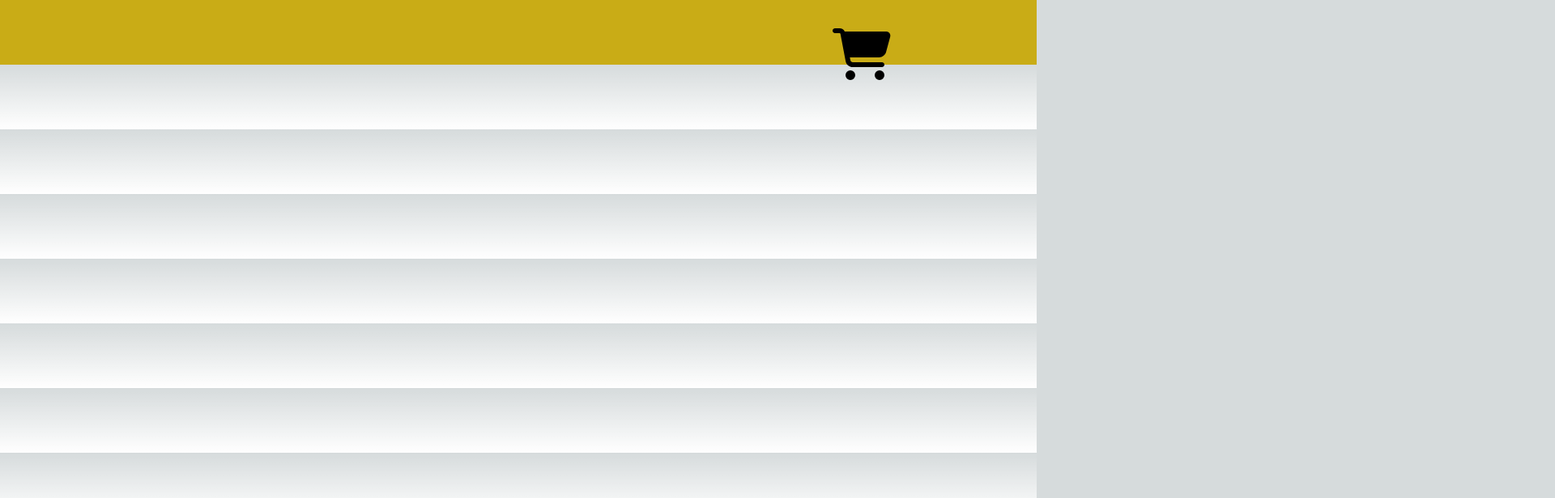
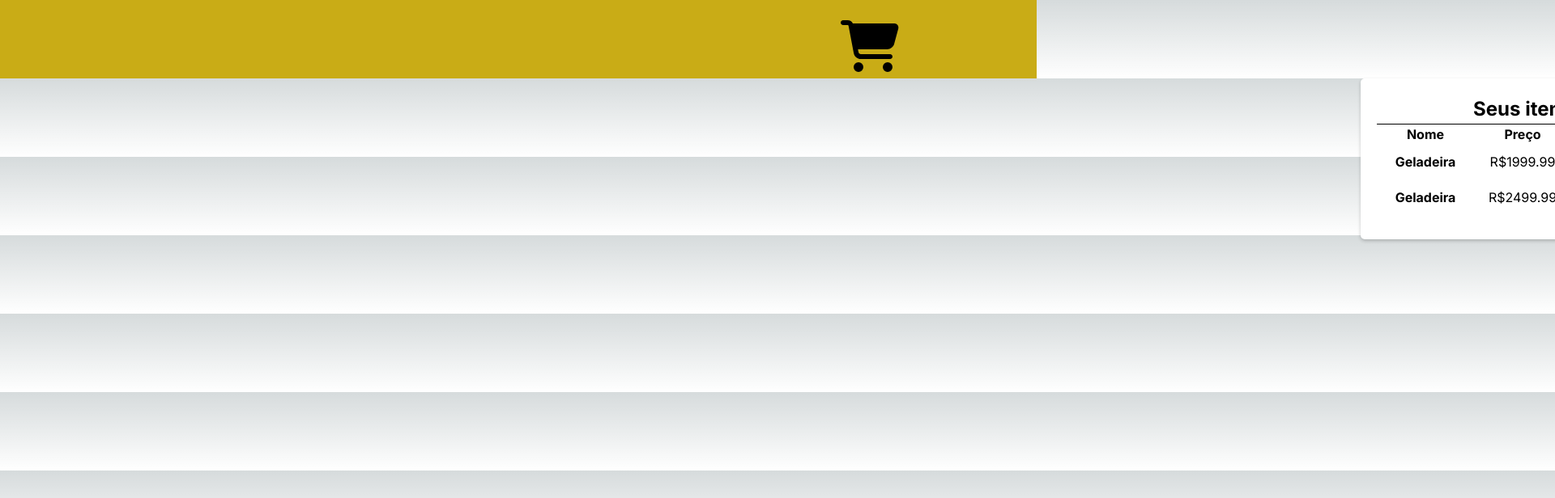
Before and after one commit to Programacao-para-web-2023-01/ceublivre---ui-houstons, a Next.js app: page / in a window 1280 px wide. Both pictures are taken after a click on the button 1048 px from the left and 40 px from the top of the page. Shown: the top 616 px of the page at 81% size, 1920 px wide, since content can reach past the window. Built offline with nearby package versions, Linux system fonts and the light colour scheme.

Commit message:
Entrega modal carrinho

```diff
--- /dev/null
+++ b/app/components/Cart.tsx
@@ -0,0 +1,46 @@
+import React from 'react';
+
+const fridgeItems = [
+  {
+    id: 1,
+    name: 'Geladeira',
+    image: '/caminho/para/imagem1.jpg',
+    price: 1999.99,
+    quantity: 5,
+  },
+  {
+    id: 2,
+    name: 'Geladeira',
+    image: '/caminho/para/imagem2.jpg',
+    price: 2499.99,
+    quantity: 3,
+  },
+];
+
+const Cart: React.FC = () => {
+  return (
+    <div className="cart-overlay">
+      <div className="cart-window">
+        <h2 className='cart-title'>Seus itens</h2>
+        <div className="topics-container">
+          <div className="topic">Nome</div>
+          <div className="topic">Preço</div>
+          <div className="topic">Quantidade</div>
+        </div>
+
+        <div className="fridge-items-container">
+          {fridgeItems.map((item) => (
+            <div className="fridge-item" key={item.id}>
+              <div className="item-name">{item.name}</div>
+              <div className="item-price">R${item.price}</div>
+              <div className="item-quantity">{item.quantity}</div>
+              {/* <img src={item.image} alt={item.name} /> */}
+            </div>
+          ))}
+        </div>
+      </div>
+    </div>
+  );
+};
+
+export default Cart;
--- /dev/null
+++ b/app/components/CartButton.tsx
@@ -0,0 +1,27 @@
+import { library } from '@fortawesome/fontawesome-svg-core';
+import { fab } from '@fortawesome/free-brands-svg-icons';
+import { fas } from '@fortawesome/free-solid-svg-icons';
+import { FontAwesomeIcon } from '@fortawesome/react-fontawesome';
+
+library.add(fab, fas)
+
+
+import React, { useState } from 'react';
+import Cart from './Cart';
+
+const CartButton: React.FC = () => {
+  const [isCartOpen, setIsCartOpen] = useState(false);
+
+  const toggleCart = () => {
+    setIsCartOpen(!isCartOpen);
+  };
+
+  return (
+    <div>
+      <button className='cartButton' onClick={toggleCart}> <FontAwesomeIcon icon={["fas", "cart-shopping"]} /></button>
+      {isCartOpen && <Cart />}
+    </div>
+  );
+};
+
+export default CartButton;
--- a/app/components/button/button.css
+++ /dev/null
@@ -1,11 +0,0 @@
-.button {
-    display: inline-block;
-    width: 40px;
-    height: 40px;
-    border-radius: 50%;
-    color: black;
-    font-size: 4em;
-    text-align: center;
-    cursor: pointer;
-    margin-right: 3em;
-}
--- a/app/components/button/button.tsx
+++ /dev/null
@@ -1,14 +0,0 @@
-import './button.css';
-import { library } from '@fortawesome/fontawesome-svg-core';
-import { fab } from '@fortawesome/free-brands-svg-icons';
-import { fas } from '@fortawesome/free-solid-svg-icons';
-import { FontAwesomeIcon } from '@fortawesome/react-fontawesome';
-
-library.add(fab, fas)
-
-
-export default function Button() {
-    return (<button className='button' >
-                <FontAwesomeIcon icon={["fas", "cart-shopping"]} />
-            </button>)
-}
--- /dev/null
+++ b/app/components/header.tsx
@@ -0,0 +1,12 @@
+import React from 'react';
+import CartButton from './CartButton';
+
+const Header: React.FC = () => {
+  return (
+    <header>
+      <CartButton />
+    </header>
+  );
+};
+
+export default Header;
--- a/app/components/header/header.css
+++ /dev/null
@@ -1,8 +0,0 @@
-header {
-	background: #C9AC16;
-	padding: 20px;
-    display: flex;
-    align-items: center;
-    position: relative;
-    flex-direction: row-reverse;
-}
--- a/app/components/header/header.tsx
+++ /dev/null
@@ -1,10 +0,0 @@
-import './header.css'
-import Button from "../button/button"
-
-
-export default function Header() {
-    return (<header>
-                <Button></Button>
-            </header>)
-
-}
--- a/app/globals.css
+++ b/app/globals.css
@@ -1,11 +1,13 @@
 @tailwind base;
 @tailwind components;
 @tailwind utilities;
+@import url('https://fonts.googleapis.com/css2?family=Montserrat:wght@300;400;700&display=swap');
 
 :root {
   --foreground-rgb: 0, 0, 0;
   --background-start-rgb: 214, 219, 220;
   --background-end-rgb: 255, 255, 255;
+  --font-family: 'Montserrat', sans-serif;
 }
 
 @media (prefers-color-scheme: dark) {
@@ -24,4 +26,105 @@ body {
       rgb(var(--background-end-rgb))
     )
     rgb(var(--background-start-rgb));
+  font-family: var(--font-family);
+  font-size: 16px;
+  font-weight: 400;
 }
+
+header {
+	background: #C9AC16;
+  display: flex;
+  align-items: center;
+  position: relative;
+  flex-direction: row-reverse;
+  justify-content: space-between;
+  padding: 10px;
+}
+
+.cartButton {
+  display: inline-block;
+  width: 40px;
+  height: 40px;
+  border-radius: 50%;
+  color: black;
+  font-size: 4em;
+  text-align: center;
+  cursor: pointer;
+  margin-right: 3em;
+}
+
+.cart-overlay {
+  position: relative;
+  left: 105em;
+  position: absolute;
+  top: 100%;
+  width: 60vw;
+  color: black;
+}
+
+.cart-window {
+  background-color: #fff;
+  padding: 20px;
+  border-radius: 4px;
+  box-shadow: 0 2px 4px rgba(0, 0, 0, 0.2);
+  max-width: 400px;
+  width: 100%;
+  max-height: 30vh;
+  overflow-y: auto;
+  border-radius: 5px;
+  text-align: center;
+}
+
+.cart-title {
+  color: black;
+  font-weight: 700;
+  font-size: 24px;
+  border-bottom: black 1px solid;
+}
+
+.item {
+  color: black;
+}
+
+.list-item{
+  margin-top: 10px;
+}
+
+.topics-container {
+  display: flex;
+  justify-content: space-between;
+  margin-bottom: 10px;
+}
+
+.topic {
+  flex: 1;
+  font-weight: bold;
+}
+
+.fridge-items-container {
+  display: flex;
+  flex-direction: column;
+  flex-wrap: wrap;
+  justify-content: center;
+}
+
+.fridge-item {
+  display: grid;
+  grid-template-columns: repeat(3, 1fr);
+  margin-bottom: 10px;
+}
+
+.item-name {
+  font-weight: bold;
+  margin-bottom: 10px;
+}
+
+.item-price,
+.item-quantity {
+  margin-bottom: 5px;
+}
+
+img {
+  width: 100%;
+  height: auto;
+}
--- a/package.json
+++ b/package.json
@@ -23,7 +23,11 @@
     "postcss": "8.4.23",
     "react": "18.2.0",
     "react-dom": "18.2.0",
+    "react-modal": "^3.16.1",
     "tailwindcss": "3.3.2",
     "typescript": "5.0.4"
+  },
+  "devDependencies": {
+    "@types/react-modal": "^3.16.0"
   }
 }
```
Also changed, not shown: app/page.tsx (+5 -4 lines), public/images/geladeira.png (added), 1 other file (tests, documents, lock files or other folders).
